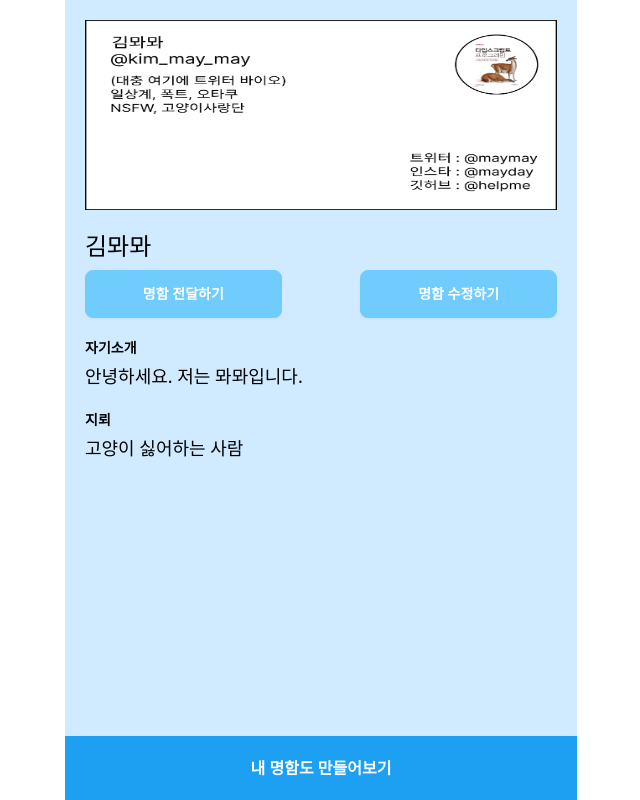
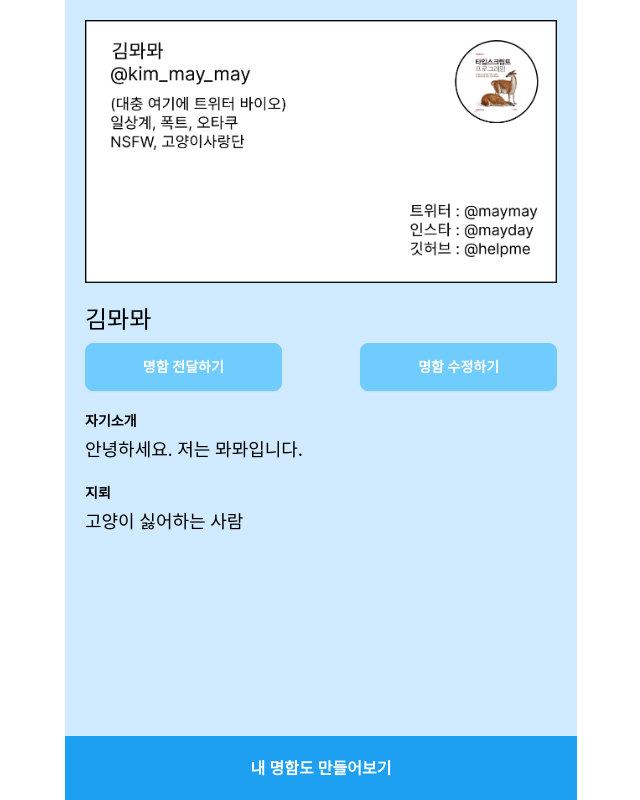
Before and after one commit to naramzik/twitter-namecard, a Next.js app: page /1 in a window 1280 px wide. Shown: the whole page, without its empty margins (319-959 px from the left). Built offline with nearby package versions, Linux system fonts and the light colour scheme; what @ebay/nice-modal-react would draw is missing.

Commit message:
feat: 배경 dimmed 처리

```diff
--- a/src/components/layout/BasicLayout.tsx
+++ b/src/components/layout/BasicLayout.tsx
@@ -5,7 +5,7 @@ interface BasicLayoutProps {
 }
 
 const BasicLayout = ({ children }: BasicLayoutProps) => {
-  return <main className="p-5 h-screen">{children}</main>;
+  return <main className="h-screen">{children}</main>;
 };
 
 export default BasicLayout;
--- a/src/pages/[id]/index.tsx
+++ b/src/pages/[id]/index.tsx
@@ -1,21 +1,23 @@
 import NiceModal from '@ebay/nice-modal-react';
 import Image from 'next/image';
 import { ReactNode } from 'react';
-import { useRef } from 'react';
+import { useRef, useState } from 'react';
 import MainLayout from '@/components/layout/MainLayout';
 import BottomSheet from '@/components/modal/BottomSheet';
 
 const Page = () => {
-  const backgroundRef = useRef(null);
-
+  const overlayRef = useRef(null);
+  const [isOverlayVisible, setIsOverlayVisible] = useState(false);
   const showBottomSheet = (e: React.MouseEvent<HTMLButtonElement, MouseEvent>) => {
-    if (e.target !== backgroundRef.current) {
+    if (e.target !== overlayRef.current) {
       e.stopPropagation();
     }
+    setIsOverlayVisible(true);
     NiceModal.show(BottomSheet);
   };
 
   const closeBottomSheet = () => {
+    setIsOverlayVisible(false);
     NiceModal.remove(BottomSheet);
   };
 
@@ -31,8 +33,16 @@ const Page = () => {
   ];
 
   return (
-    <div className="h-full" ref={backgroundRef} onClick={closeBottomSheet}>
-      <div className="flex justify-center h-1/4">
+    <div>
+      {isOverlayVisible && (
+        <div
+          className="h-full z-30 max-w-lg mx-auto opacity-50 bg-slate-900 fixed w-full "
+          ref={overlayRef}
+          onClick={closeBottomSheet}
+        ></div>
+      )}
+      <div className="p-5">
+        <div className="flex justify-center h-1/4 ">
           <Image
             src="/card.png"
             width={0}
@@ -49,7 +59,6 @@ const Page = () => {
           </button>
           <button className="btn w-5/12 btn-primary text-white">명함 수정하기</button>
         </div>
-
         <div className="pt-5">
           {data.map((item) => (
             <div key={item.name} className="flex flex-col pb-5">
@@ -59,6 +68,7 @@ const Page = () => {
           ))}
         </div>
       </div>
+    </div>
   );
 };
 
```
Lines whose indentation alone changed are shown as unchanged.
